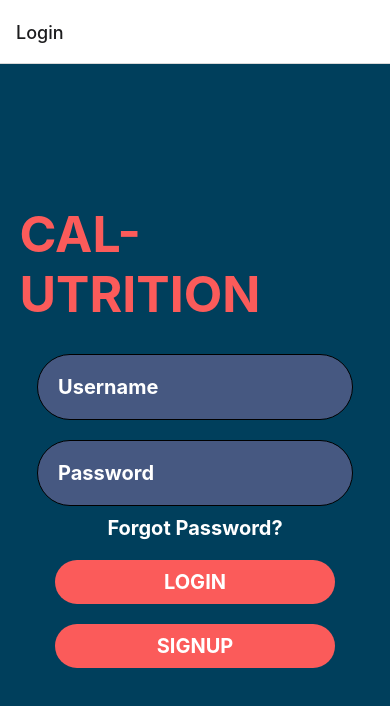
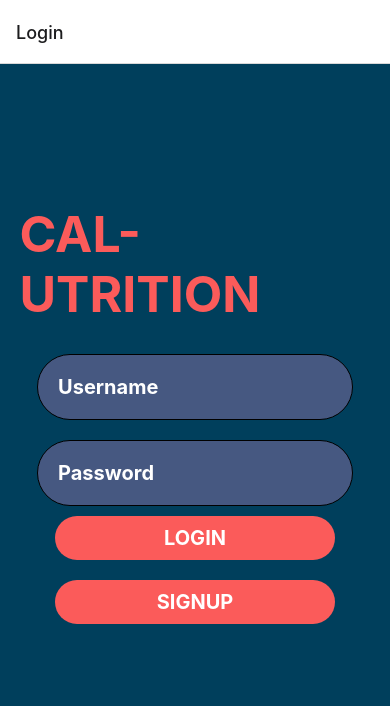
Before and after one commit to Ariellaedelman/WebDevFinal, a React Native app: screen /Login in a window 390 px wide. Shown: the top 706 px of the page. Built offline with nearby package versions, Linux system fonts and the light colour scheme.

Commit message:
added email and password variables

```diff
--- a/package.json
+++ b/package.json
@@ -21,7 +21,7 @@
     "mongoose": "^6.6.2",
     "react": "18.0.0",
     "react-dom": "18.0.0",
-    "react-native": "0.69.5",
+    "react-native": "0.69.6",
     "react-native-safe-area-context": "4.3.1",
     "react-native-screens": "~3.15.0",
     "react-native-web": "~0.18.7"
--- a/screens/Login.js
+++ b/screens/Login.js
@@ -13,12 +13,18 @@ import Signup from "./Signup";
 
 function Login({ navigation }) {
   const [modalIsOpen, setModalIsOpen] = useState(false);
+  const [username, setUsername] = useState("");
+  const [password, setPassword] = useState("");
   function signupHandler() {
     setModalIsOpen(true);
   }
   function onCancelClick() {
     setModalIsOpen(false);
   }
+  function onLogin() {
+    navigation.navigate("Home");
+  }
+
   return (
     <View style={styles.pageContainer}>
       <View style={styles.inputContainer}>
@@ -29,6 +35,7 @@ function Login({ navigation }) {
             style={styles.text}
             placeholder="Username"
             placeholderTextColor={"white"}
+            onChangeText={(text) => setUsername(text)}
           />
         </View>
         <View style={styles.passInput}>
@@ -37,15 +44,11 @@ function Login({ navigation }) {
             placeholder="Password"
             placeholderTextColor={"white"}
             secureTextEntry={true}
+            onChangeText={(text) => setPassword(text)}
           />
         </View>
-        <Pressable>
-          <Text style={styles.forgotPass}>Forgot Password?</Text>
-        </Pressable>
-        <TouchableOpacity
-          style={styles.loginbttn}
-          onPress={() => navigation.navigate("Home")}
-        >
+
+        <TouchableOpacity style={styles.loginbttn} onPress={onLogin}>
           <Text style={styles.text}>LOGIN</Text>
         </TouchableOpacity>
 
--- a/screens/Signup.js
+++ b/screens/Signup.js
@@ -15,12 +15,20 @@ function Signup(props) {
       <View style={styles.pageContainer}>
         <View style={styles.signupContainer}>
           <Text style={styles.logo}>SIGNUP</Text>
-
           <View style={styles.input}>
             <TextInput
               style={styles.text}
               placeholder="name"
               placeholderTextColor={"white"}
+              secureTextEntry={true}
+            />
+          </View>
+          <View style={styles.input}>
+            <TextInput
+              style={styles.text}
+              placeholder="email"
+              placeholderTextColor={"white"}
+              secureTextEntry={true}
             />
           </View>
           <View style={styles.input}>
@@ -35,14 +43,6 @@ function Signup(props) {
             <TextInput
               style={styles.text}
               placeholder="create a password"
-              placeholderTextColor={"white"}
-              secureTextEntry={true}
-            />
-          </View>
-          <View style={styles.input}>
-            <TextInput
-              style={styles.text}
-              placeholder="confirm password"
               placeholderTextColor={"white"}
               secureTextEntry={true}
             />
```
Also changed, not shown: 1 other file (tests, documents, lock files or other folders).
